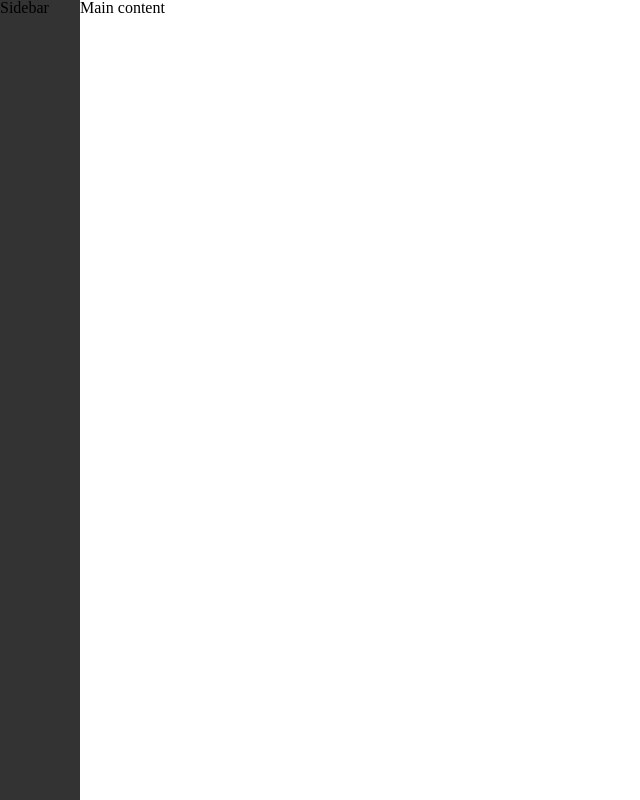
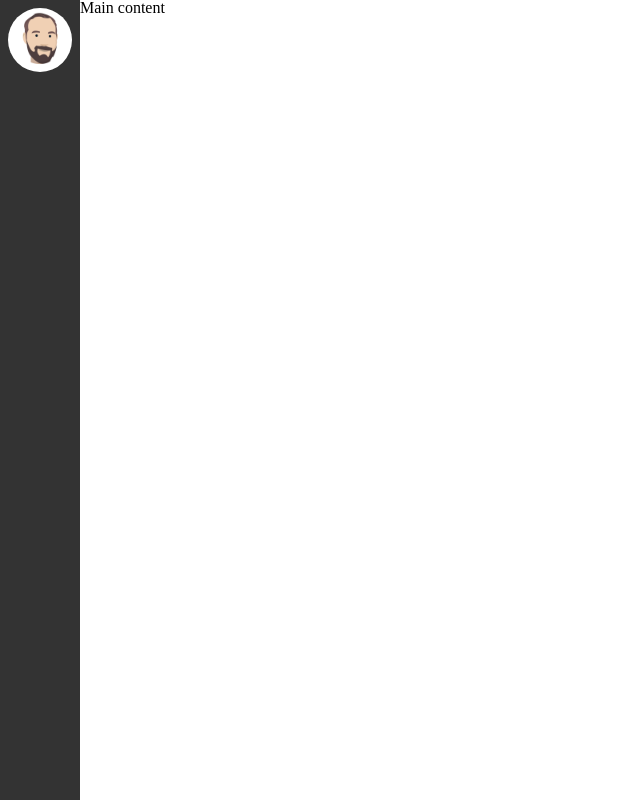
Before and after one commit to jamiepenney/dashboard-design, a website: page index.html in a window 1280 px wide. Shown: the whole page, without its empty margins (0-640 px from the left). Drawn offline with nearby package versions, Linux system fonts and the light colour scheme; files that its build step writes are made by us from their sources.

Commit message:
Add avatar to sidebar

```diff
--- a/index.html
+++ b/index.html
@@ -8,7 +8,9 @@
 
   <body class="layout layout--sidebar">
     <div class="layout-sidebar layout-sidebar--dark">
-      Sidebar
+      <div class="avatar avatar--64 avatar--white avatar--margin-top">
+        <img src="/images/jamie.png" class="avatar__image avatar__image--64">
+      </div>
     </div>
     <div class="layout-content">
       Main content
--- /dev/null
+++ b/sass/components/avatar.scss
@@ -0,0 +1,27 @@
+.avatar {
+  display: block;
+  margin: 0 auto;
+}
+
+.avatar--margin-top {
+  margin-top: 8px;
+}
+
+.avatar--white {
+  background: white;
+}
+
+.avatar--64 {
+  width: 64px;
+  height: 64px;
+  border-radius: 32px;
+}
+
+.avatar__image {
+  width: 100%;
+  height: 100%;
+}
+
+.avatar__image--64 {
+
+}
--- a/sass/main.scss
+++ b/sass/main.scss
@@ -8,3 +8,4 @@
 @import 'layouts/sidebar.scss';
 
 // Components
+@import 'components/avatar.scss';
```
Also changed, not shown: images/jamie.png (added).
